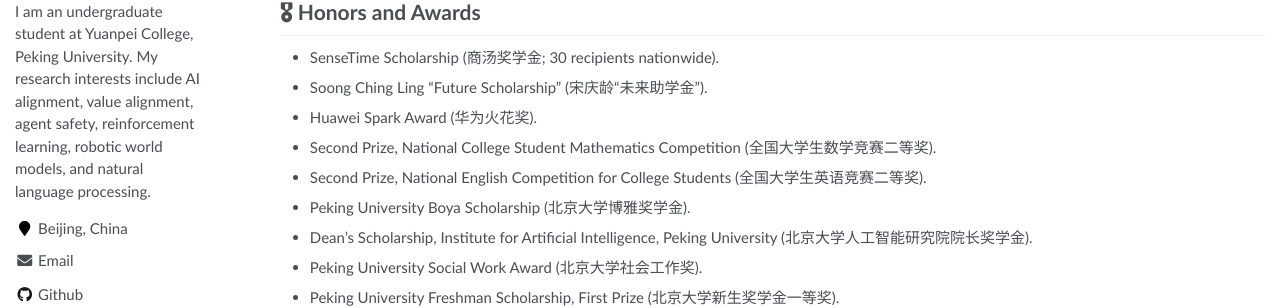
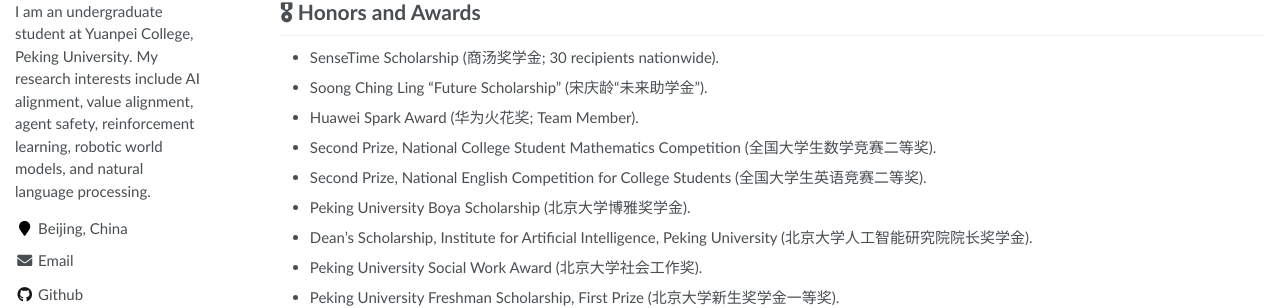
Before and after one commit to tandrewyang/tandrewyang.github.io, a Jekyll site: the page built from _pages/about.md, in a window 1280 px wide and 900 px high, scrolled down 815 px. Shown: the part 335-643 px from the top of the window. Built offline with Jekyll 4.4.1, drawn with Linux system fonts in a browser that asks for light colours.

Commit message:
Note team membership for Huawei Spark Award

```diff
--- a/_pages/about.md
+++ b/_pages/about.md
@@ -62,7 +62,7 @@ I often, almost naively, imagine myself inside the closing scene of Romain Rolla
 # 🎖 Honors and Awards
 - SenseTime Scholarship (商汤奖学金; 30 recipients nationwide).
 - Soong Ching Ling “Future Scholarship” (宋庆龄“未来助学金”).
-- Huawei Spark Award (华为火花奖).
+- Huawei Spark Award (华为火花奖; Team Member).
 - Second Prize, National College Student Mathematics Competition (全国大学生数学竞赛二等奖).
 - Second Prize, National English Competition for College Students (全国大学生英语竞赛二等奖).
 - Peking University Boya Scholarship (北京大学博雅奖学金).
```
